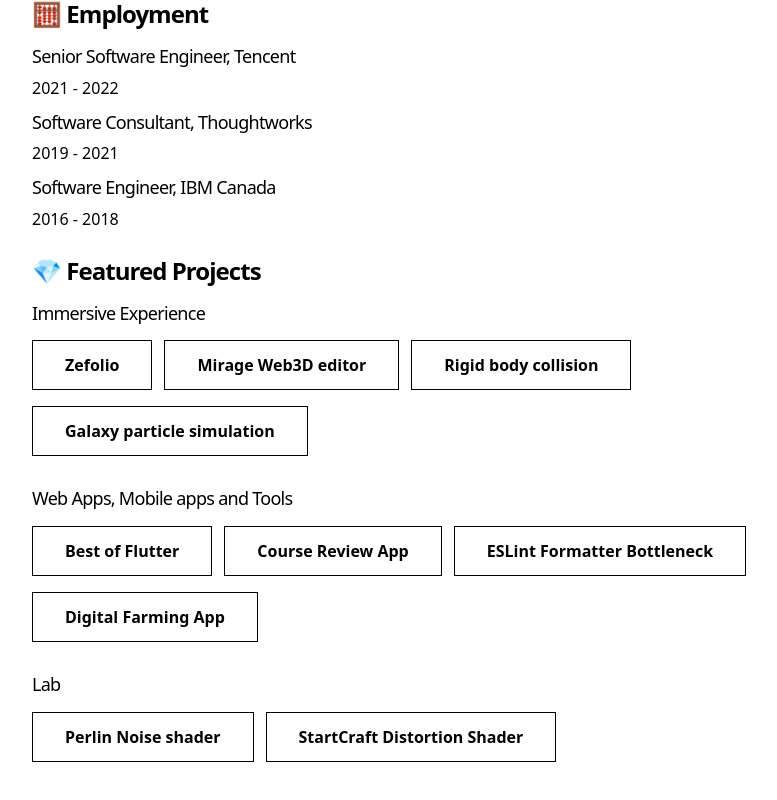
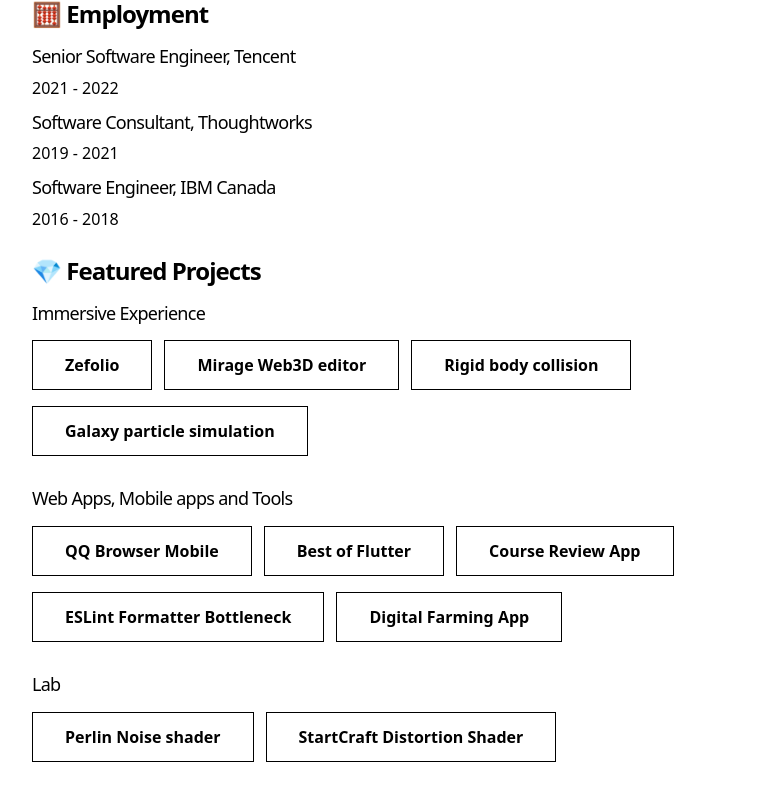
Before and after one commit to paladinze/ze-blog, a Next.js app: page /about in a window 1280 px wide. Shown: the part 444-1244 px from the top of the page, without its empty margins (244-1021 px from the left). Built offline with nearby package versions, Linux system fonts and the light colour scheme.

Commit message:
feat(about): update QQ browser link

```diff
--- a/data/constants.js
+++ b/data/constants.js
@@ -54,15 +54,18 @@
     name: 'Galaxy particle simulation',
     url: 'posts/galaxy',
     tag: TAGS.WEB3D
-  },
-  {
+  }, {
+    name: 'QQ Browser Mobile',
+    url: 'posts/qq-browser',
+    tag: TAGS.WEBAPP
+  }, {
     name: 'Best of Flutter',
     url: 'posts/best-of-flutter',
-    tag: TAGS.TOOL
+    tag: TAGS.WEBAPP
   }, {
     name: 'Course Review App',
     url: 'posts/huoshui-course-review',
-    tag: TAGS.TOOL
+    tag: TAGS.WEBAPP
   }, {
     name: 'ESLint Formatter Bottleneck',
     url: 'posts/eslint-bottleneck-formatter',
```
